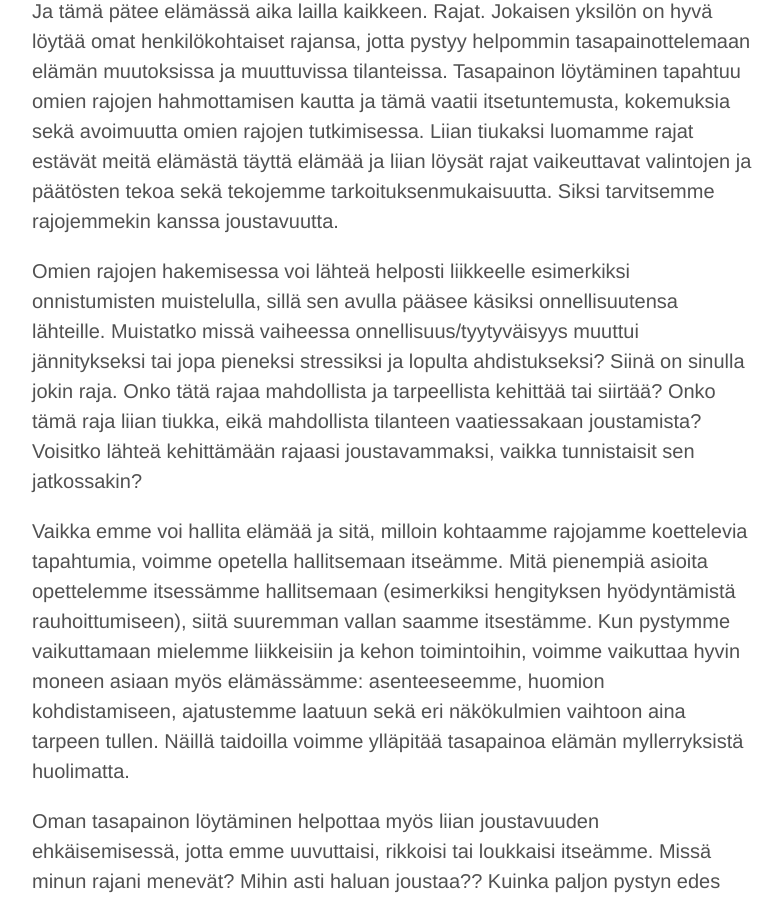
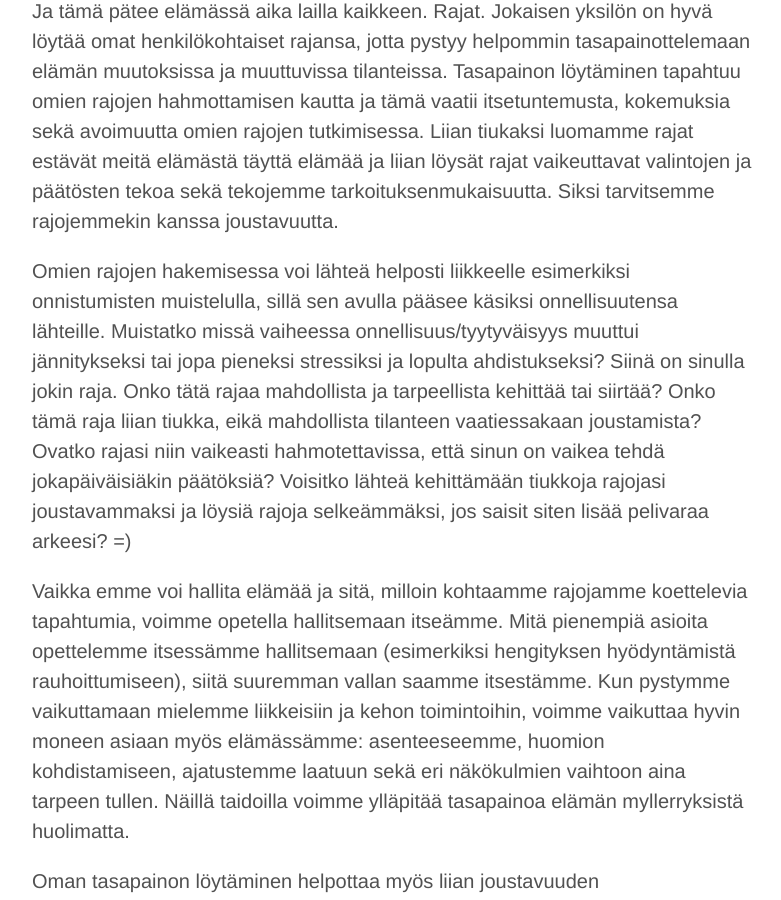
Before and after one commit to niinapiira/neppari.net, a Jekyll site: the page built from _posts/2016-03-17-tasapainoa-ja-joustavuutta-elamaan.md, in a window 1280 px wide and 900 px high, scrolled down 1491 px. Shown: the whole window, without its empty margins (248-1029 px from the left). Built offline with Jekyll 4.4.1, drawn with Linux system fonts in a browser that asks for light colours.

Commit message:
Updated 2016-03-17-tasapainoa-ja-joustavuutta-elamaan.md

```diff
--- a/_posts/2016-03-17-tasapainoa-ja-joustavuutta-elamaan.md
+++ b/_posts/2016-03-17-tasapainoa-ja-joustavuutta-elamaan.md
@@ -20,7 +20,7 @@ Ja mitä veteen tulee, niin myös sitä voi juoda liikaa. Määrä saisi ilmeise
 
 Ja tämä pätee elämässä aika lailla kaikkeen. Rajat. Jokaisen yksilön on hyvä löytää omat henkilökohtaiset rajansa, jotta pystyy helpommin tasapainottelemaan elämän muutoksissa ja muuttuvissa tilanteissa. Tasapainon löytäminen tapahtuu omien rajojen hahmottamisen kautta ja tämä vaatii itsetuntemusta, kokemuksia sekä avoimuutta omien rajojen tutkimisessa. Liian tiukaksi luomamme rajat estävät meitä elämästä täyttä elämää ja liian löysät rajat vaikeuttavat valintojen ja päätösten tekoa sekä tekojemme tarkoituksenmukaisuutta. Siksi tarvitsemme rajojemmekin kanssa joustavuutta.
 
-Omien rajojen hakemisessa voi lähteä helposti liikkeelle esimerkiksi onnistumisten muistelulla, sillä sen avulla pääsee käsiksi onnellisuutensa lähteille. Muistatko missä vaiheessa onnellisuus/tyytyväisyys muuttui jännitykseksi tai jopa pieneksi stressiksi ja lopulta ahdistukseksi? Siinä on sinulla jokin raja. Onko tätä rajaa mahdollista ja tarpeellista kehittää tai siirtää? Onko tämä raja liian tiukka, eikä mahdollista tilanteen vaatiessakaan joustamista? Voisitko lähteä kehittämään rajaasi joustavammaksi, vaikka tunnistaisit sen jatkossakin?
+Omien rajojen hakemisessa voi lähteä helposti liikkeelle esimerkiksi onnistumisten muistelulla, sillä sen avulla pääsee käsiksi onnellisuutensa lähteille. Muistatko missä vaiheessa onnellisuus/tyytyväisyys muuttui jännitykseksi tai jopa pieneksi stressiksi ja lopulta ahdistukseksi? Siinä on sinulla jokin raja. Onko tätä rajaa mahdollista ja tarpeellista kehittää tai siirtää? Onko tämä raja liian tiukka, eikä mahdollista tilanteen vaatiessakaan joustamista? Ovatko rajasi niin vaikeasti hahmotettavissa, että sinun on vaikea tehdä jokapäiväisiäkin päätöksiä? Voisitko lähteä kehittämään tiukkoja rajojasi joustavammaksi ja löysiä rajoja selkeämmäksi, jos saisit siten lisää pelivaraa arkeesi? =)
 
 Vaikka emme voi hallita elämää ja sitä, milloin kohtaamme rajojamme koettelevia tapahtumia, voimme opetella hallitsemaan itseämme. Mitä pienempiä asioita opettelemme itsessämme hallitsemaan (esimerkiksi hengityksen hyödyntämistä rauhoittumiseen), siitä suuremman vallan saamme itsestämme. Kun pystymme vaikuttamaan mielemme liikkeisiin ja kehon toimintoihin, voimme vaikuttaa hyvin moneen asiaan myös elämässämme: asenteeseemme, huomion kohdistamiseen, ajatustemme laatuun sekä eri näkökulmien vaihtoon aina tarpeen tullen. Näillä taidoilla voimme ylläpitää tasapainoa elämän myllerryksistä huolimatta.
 
```
